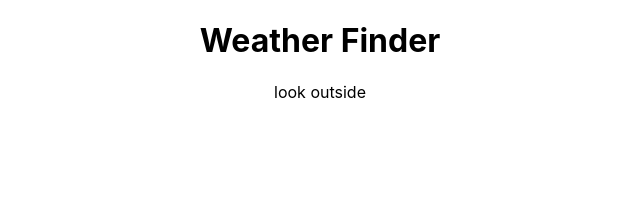
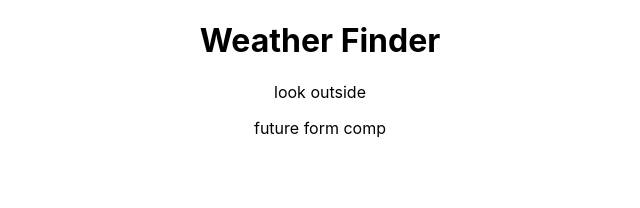
Before and after one commit to ConnerMcCabe/React-Weather-App, a React (Create React App) app: page / in a window 1280 px wide. Shown: the top 208 px of the page, without its empty margins (320-960 px from the left). Built offline with nearby package versions, Linux system fonts and the light colour scheme.

Commit message:
form comp

```diff
--- a/src/App/App.js
+++ b/src/App/App.js
@@ -1,5 +1,6 @@
 import React from 'react';
 import Titles from "../component/Titles";
+import Form from "../component/Form";
 import './App.css';
 
 class App extends React.Component {
@@ -9,6 +10,7 @@
     return (
       <div className="App">
         <Titles />
+        <Form />
       </div>
     );
   }
--- /dev/null
+++ b/src/component/Form.js
@@ -0,0 +1,13 @@
+import React from 'react';
+
+class Form extends React.Component {
+  render() {
+    return (
+      <div>
+        future form comp
+      </div>
+    )
+  }
+}
+
+export default Form;
```
